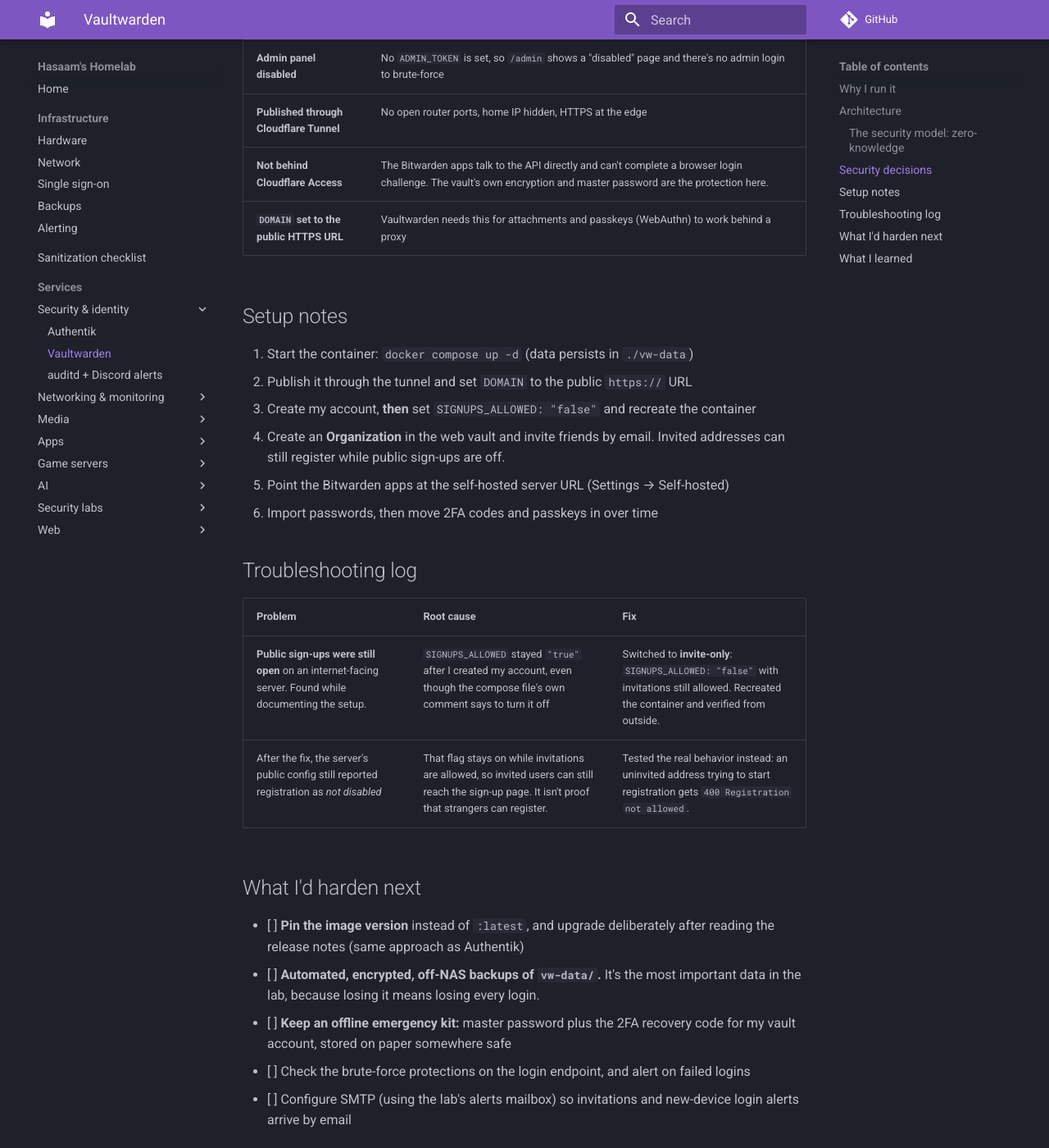
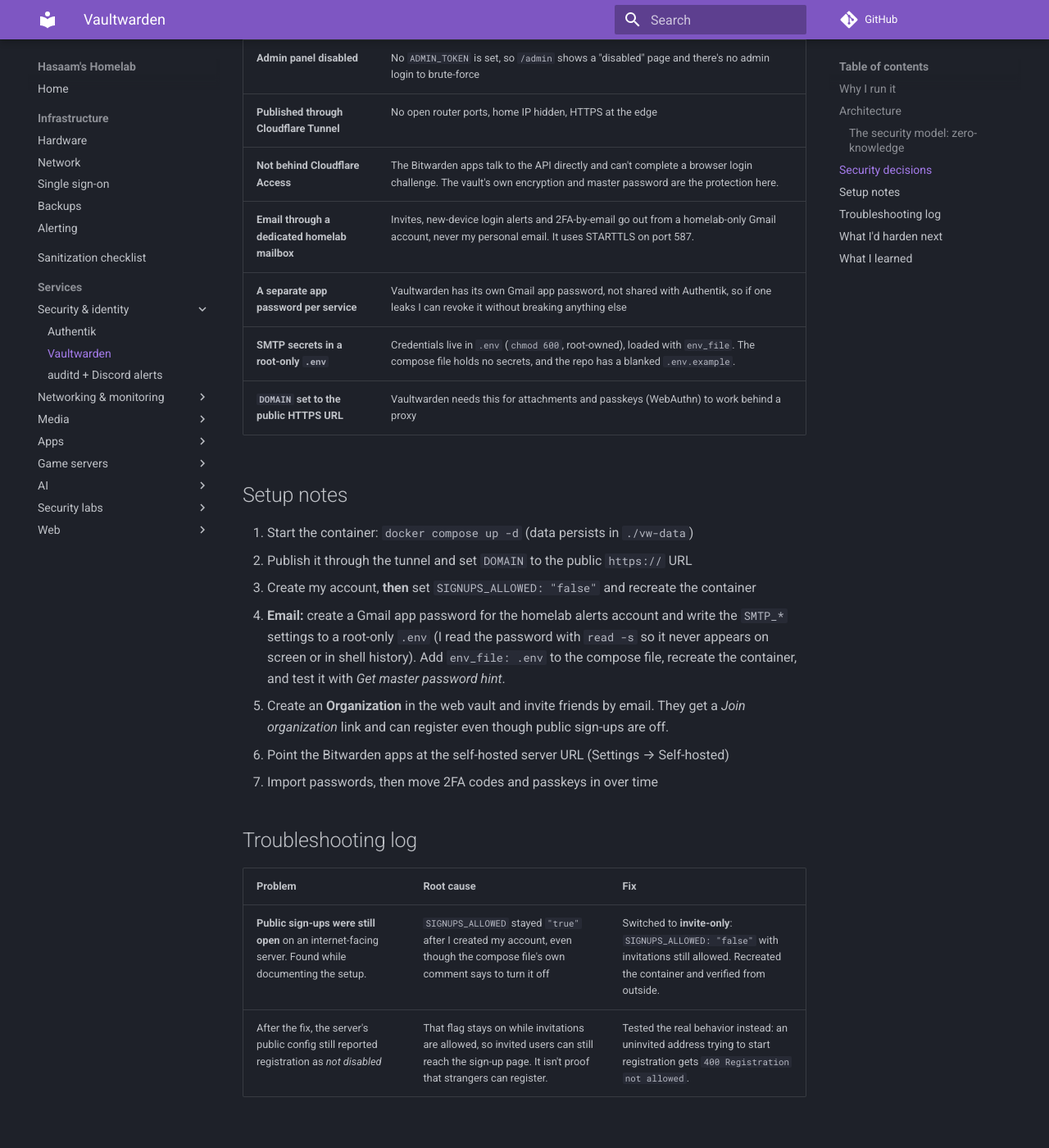
Before and after one commit to Shineori/homelab, an MkDocs documentation site: the page built from docs/services/vaultwarden.md, in a window 1280 px wide and 1400 px high, scrolled down 1527 px. Shown: the whole window at 82% size. Built offline with MkDocs 1.6.1 and Material for MkDocs 9.7.7, drawn with Linux system fonts in a browser that asks for light colours; comment, search, counter and statistics services are not loaded; some of the changed text lies outside the part shown.

Commit message:
Vaultwarden: email via dedicated app password, invite-only config

```diff
--- a/docs/services/vaultwarden.md
+++ b/docs/services/vaultwarden.md
@@ -49,6 +49,9 @@
 | **Admin panel disabled** | No `ADMIN_TOKEN` is set, so `/admin` shows a "disabled" page and there's no admin login to brute-force |
 | **Published through Cloudflare Tunnel** | No open router ports, home IP hidden, HTTPS at the edge |
 | **Not behind Cloudflare Access** | The Bitwarden apps talk to the API directly and can't complete a browser login challenge. The vault's own encryption and master password are the protection here. |
+| **Email through a dedicated homelab mailbox** | Invites, new-device login alerts and 2FA-by-email go out from a homelab-only Gmail account, never my personal email. It uses STARTTLS on port 587. |
+| **A separate app password per service** | Vaultwarden has its own Gmail app password, not shared with Authentik, so if one leaks I can revoke it without breaking anything else |
+| **SMTP secrets in a root-only `.env`** | Credentials live in `.env` (`chmod 600`, root-owned), loaded with `env_file`. The compose file holds no secrets, and the repo has a blanked `.env.example`. |
 | **`DOMAIN` set to the public HTTPS URL** | Vaultwarden needs this for attachments and passkeys (WebAuthn) to work behind a proxy |
 
 ## Setup notes
@@ -56,9 +59,10 @@
 1. Start the container: `docker compose up -d` (data persists in `./vw-data`)
 2. Publish it through the tunnel and set `DOMAIN` to the public `https://` URL
 3. Create my account, **then** set `SIGNUPS_ALLOWED: "false"` and recreate the container
-4. Create an **Organization** in the web vault and invite friends by email. Invited addresses can still register while public sign-ups are off.
-5. Point the Bitwarden apps at the self-hosted server URL (Settings → Self-hosted)
-6. Import passwords, then move 2FA codes and passkeys in over time
+4. **Email:** create a Gmail app password for the homelab alerts account and write the `SMTP_*` settings to a root-only `.env` (I read the password with `read -s` so it never appears on screen or in shell history). Add `env_file: .env` to the compose file, recreate the container, and test it with *Get master password hint*.
+5. Create an **Organization** in the web vault and invite friends by email. They get a *Join organization* link and can register even though public sign-ups are off.
+6. Point the Bitwarden apps at the self-hosted server URL (Settings → Self-hosted)
+7. Import passwords, then move 2FA codes and passkeys in over time
 
 ## Troubleshooting log
 
@@ -73,11 +77,12 @@
 - [ ] **Automated, encrypted, off-NAS backups of `vw-data/`.** It's the most important data in the lab, because losing it means losing every login.
 - [ ] **Keep an offline emergency kit:** master password plus the 2FA recovery code for my vault account, stored on paper somewhere safe
 - [ ] Check the brute-force protections on the login endpoint, and alert on failed logins
-- [ ] Configure SMTP (using the lab's alerts mailbox) so invitations and new-device login alerts arrive by email
+- [x] **Configured SMTP** ✅ *Done:* invitations and new-device login alerts now arrive by email, sent through the lab's alerts mailbox with a dedicated app password
 
 ## What I learned
 
 - **Zero-knowledge architecture:** why a password manager can be internet-facing when the server never holds decryption keys
 - **The gap between "set up" and "secured":** a one-time step (closing sign-ups) is easy to forget once everything *works*. Auditing your own setup catches it.
 - **Verifying from the attacker's side:** a status flag said one thing, but testing what a stranger can actually do said another. Behavior beats indicators.
+- **Handling secrets during setup:** a password typed with `read -s` into a `chmod 600` file never touches the screen, my shell history, the compose file or git. I confirmed it was written correctly from the file size alone, without ever looking at it.
 - **Passkey portability:** where credentials live matters as much as how strong they are
```
Also changed, not shown: 2 other files.
